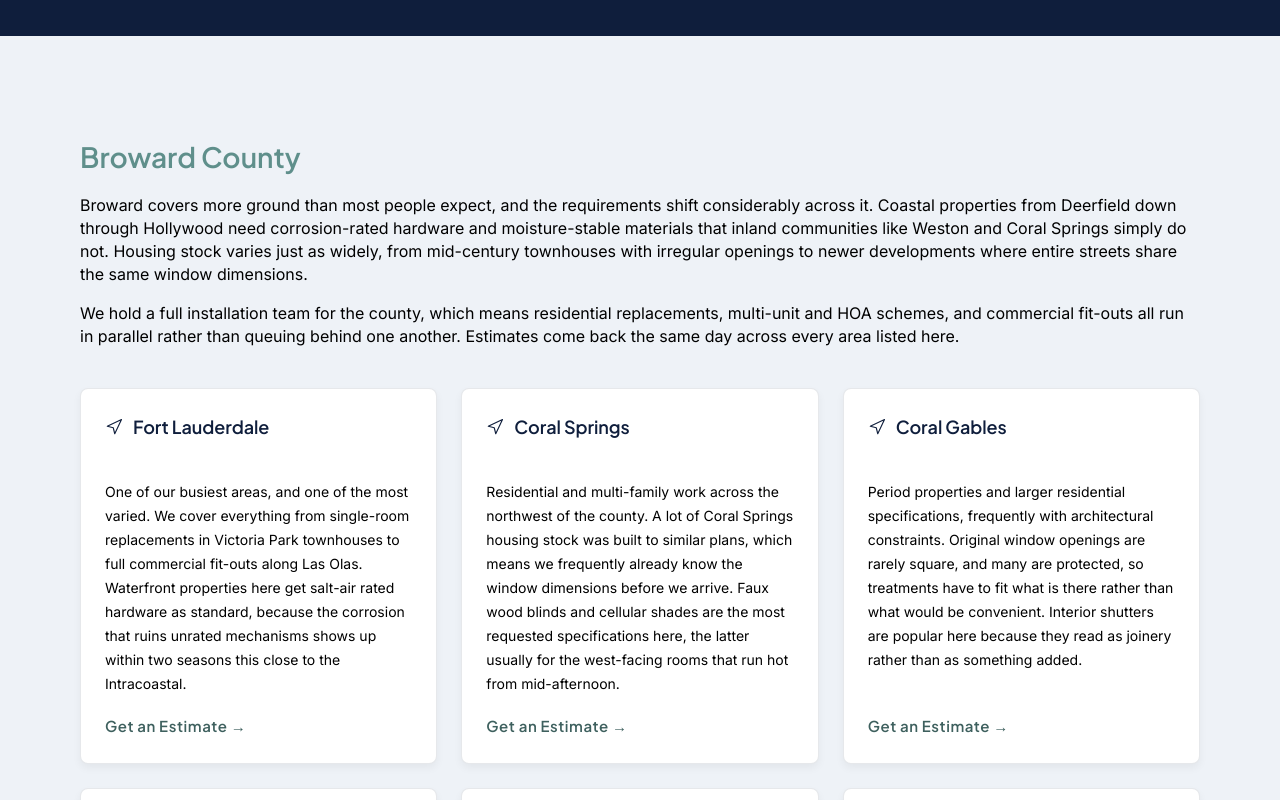
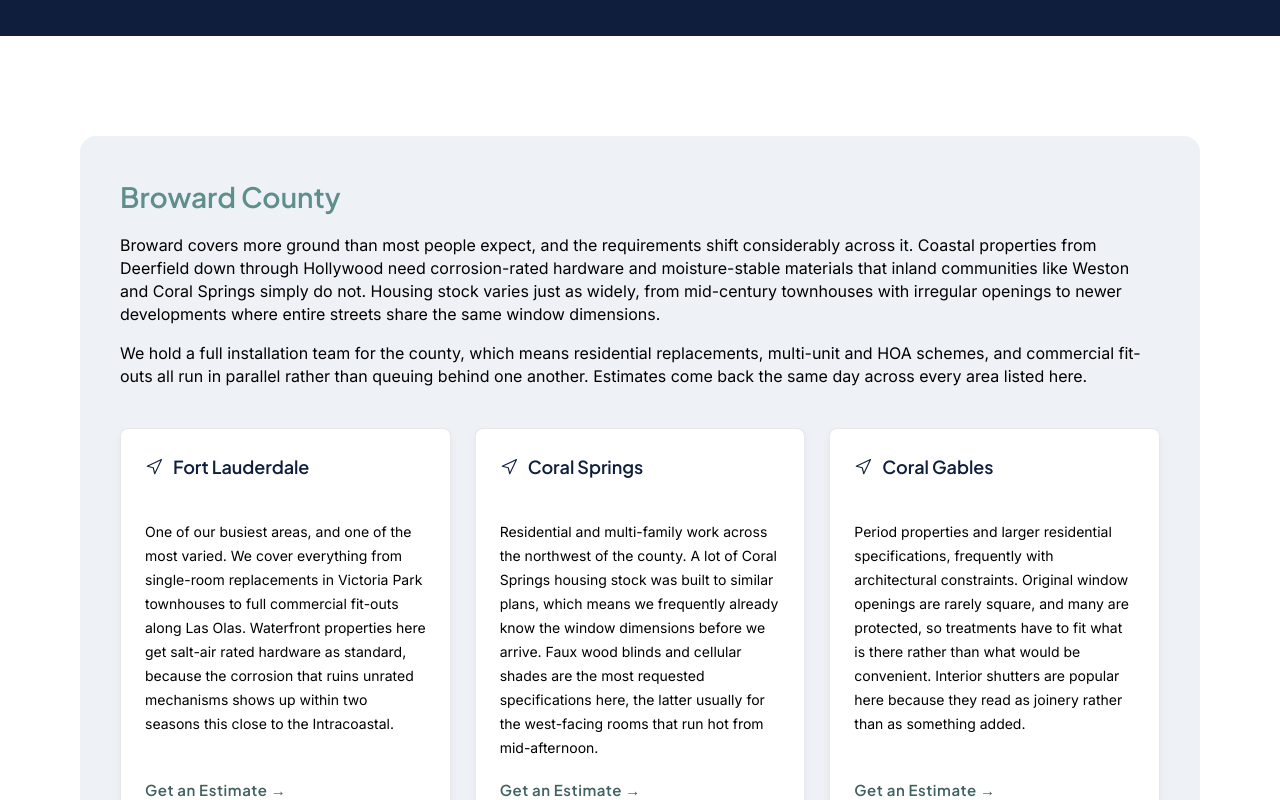
Before and after one commit to exlinelabs-next/blindsndrapery, a Next.js app: page /locations in a window 1280 px wide. Shown: the part 400-1200 px from the top of the page. Built offline with nearby package versions, Linux system fonts and the light colour scheme; no server answers.

Commit message:
fix(locations): add distinct backgrounds to county cards
Add per-county background colors matching Figma: Broward (#eef2f7),
Miami-Dade (#e7eeee), Palm Beach (#f8f8f8). Wrap each county in a
rounded, padded card. Remove section-level bg-ice since individual
cards now carry their own backgrounds.

```diff
--- a/src/components/LocationsCounties.tsx
+++ b/src/components/LocationsCounties.tsx
@@ -7,13 +7,24 @@ import type { LocationCityCard, LocationCountySection } from "@/types/content";
 // Figma "Desktop / Locations Hub " (node 4664:10194), tablet (4748:5900),
 // mobile (4748:6080) — 3-column card grid at xl, single column below that,
 // matching the tablet/mobile frames exactly (they stack, not just reflow).
+//
+// Each county is its own rounded, padded card with a distinct background —
+// confirmed against Figma nodes 4692:4665 (Broward, #eef2f7 — the same
+// value as the project's own `ice` token), 4707:4996 (Miami-Dade,
+// #e7eeee) and 4707:4912 (Palm Beach, #f8f8f8). Cycles by index so a
+// future 4th county doesn't render with no background at all.
+const COUNTY_BACKGROUNDS = ["bg-[#eef2f7]", "bg-[#e7eeee]", "bg-[#f8f8f8]"];
+
 export function LocationsCounties({ counties }: { counties?: LocationCountySection[] }) {
   const items = counties ?? useContent("locationsPage").counties;
 
   return (
-    <section className="flex flex-col gap-16 bg-ice px-8 py-14 md:px-12 xl:gap-20 xl:px-20 xl:py-[100px]">
-      {items.map((county) => (
-        <div key={county.name} className="flex flex-col gap-10">
+    <section className="flex flex-col gap-16 px-8 py-14 md:px-12 xl:gap-20 xl:px-20 xl:py-[100px]">
+      {items.map((county, i) => (
+        <div
+          key={county.name}
+          className={`flex flex-col gap-10 rounded-2xl p-6 md:p-10 ${COUNTY_BACKGROUNDS[i % COUNTY_BACKGROUNDS.length]}`}
+        >
           <div className="flex flex-col gap-4">
             <p className="font-heading text-[28px] font-semibold leading-[42px] text-teal">
               {county.name}
```
